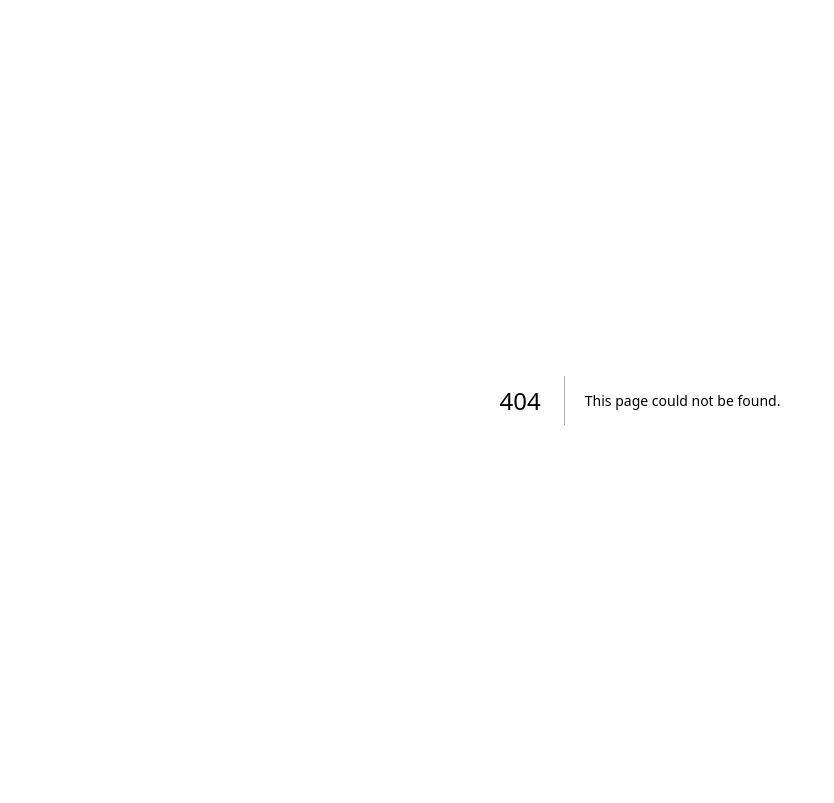
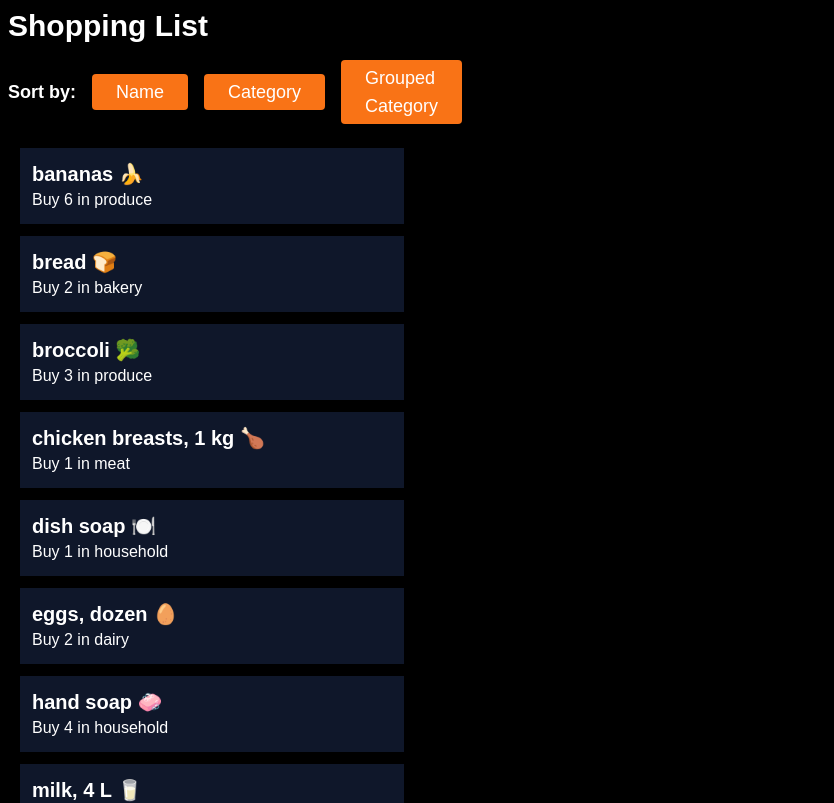
Before and after one commit to Elysia-K/cprg306-assignments, a Next.js app: page /week-6 in a window 1280 px wide. Before the commit this address had no page. Shown: the top 803 px of the page, without its empty margins (0-834 px from the left). Built offline with nearby package versions, Linux system fonts and the light colour scheme.

Commit message:
week-6 code, style finished

```diff
--- a/app/page.js
+++ b/app/page.js
@@ -16,6 +16,9 @@ export default function Home() {
       <p>
         <Link href="./week-5">Week-5 Assignments</Link>
       </p>
+      <p>
+        <Link href="./week-6">Week-6 Assignments</Link>
+      </p>
     </main>
   );
 }
--- /dev/null
+++ b/app/week-6/item-list.js
@@ -0,0 +1,170 @@
+'use client';
+
+import React, { useState } from 'react';
+import Item from './item';
+
+export default function ItemList() {
+  const item1 = {
+    name: 'milk, 4 L 🥛',
+    quantity: 1,
+    category: 'dairy',
+  };
+
+  const item2 = {
+    name: 'bread 🍞',
+    quantity: 2,
+    category: 'bakery',
+  };
+
+  const item3 = {
+    name: 'eggs, dozen 🥚',
+    quantity: 2,
+    category: 'dairy',
+  };
+
+  const item4 = {
+    name: 'bananas 🍌',
+    quantity: 6,
+    category: 'produce',
+  };
+
+  const item5 = {
+    name: 'broccoli 🥦',
+    quantity: 3,
+    category: 'produce',
+  };
+
+  const item6 = {
+    name: 'chicken breasts, 1 kg 🍗',
+    quantity: 1,
+    category: 'meat',
+  };
+
+  const item7 = {
+    name: 'pasta sauce 🍝',
+    quantity: 3,
+    category: 'canned goods',
+  };
+
+  const item8 = {
+    name: 'spaghetti, 454 g 🍝',
+    quantity: 2,
+    category: 'dry goods',
+  };
+
+  const item9 = {
+    name: 'toilet paper, 12 pack 🧻',
+    quantity: 1,
+    category: 'household',
+  };
+
+  const item10 = {
+    name: 'paper towels, 6 pack',
+    quantity: 1,
+    category: 'household',
+  };
+
+  const item11 = {
+    name: 'dish soap 🍽️',
+    quantity: 1,
+    category: 'household',
+  };
+
+  const item12 = {
+    name: 'hand soap 🧼',
+    quantity: 4,
+    category: 'household',
+  };
+
+  const items = [
+    item1,
+    item2,
+    item3,
+    item4,
+    item5,
+    item6,
+    item7,
+    item8,
+    item9,
+    item10,
+    item11,
+    item12,
+  ];
+
+  const [sortBy, setSortBy] = useState('name');
+  const [groupByCategory, setGroupByCategory] = useState(false);
+
+  const sortedItems = [...items].sort((a, b) => {
+    if (sortBy === 'name') return a.name.localeCompare(b.name);
+    if (sortBy === 'category') return a.category.localeCompare(b.category);
+    return 0;
+  });
+
+  const groupedItems = groupByCategory
+    ? sortedItems.reduce((acc, item) => {
+        (acc[item.category] = acc[item.category] || []).push(item);
+        return acc;
+      }, {})
+    : null;
+
+  const btnStyle = 'm-2 px-6 py-1 text-lg text-white bg-orange-500 rounded';
+
+  return (
+    <div>
+      <div className="flex items-center mb-4">
+        <p className="m-2 text-white text-lg font-semibold">Sort by:</p>
+        <button
+          onClick={() => {
+            setSortBy('name');
+            setGroupByCategory(false);
+          }}
+          className={btnStyle}
+        >
+          Name
+        </button>
+        <button
+          onClick={() => {
+            setSortBy('category');
+            setGroupByCategory(false);
+          }}
+          className={btnStyle}
+        >
+          Category
+        </button>
+        <button
+          onClick={() => setGroupByCategory(true)}
+          className={btnStyle + ' flex flex-col'}
+        >
+          <span>Grouped</span>
+          <span>Category</span>
+        </button>
+      </div>
+      <ul>
+        {groupByCategory
+          ? Object.entries(groupedItems).map(([category, items]) => (
+              <li key={category}>
+                <strong className="text-white">{category}</strong>
+                <ul>
+                  {items.map((item) => (
+                    <Item
+                      key={item.name}
+                      name={item.name}
+                      quantity={item.quantity}
+                      category={item.category}
+                    />
+                  ))}
+                </ul>
+              </li>
+            ))
+          : sortedItems.map((item) => (
+              <Item
+                key={item.name}
+                name={item.name}
+                quantity={item.quantity}
+                category={item.category}
+              />
+            ))}
+      </ul>
+    </div>
+  );
+}
--- /dev/null
+++ b/app/week-6/item.js
@@ -0,0 +1,12 @@
+export default function Item({ name, quantity, category }) {
+  const listStyle = 'bg-slate-900 ml-5 mt-3 p-3 text-white max-w-sm';
+
+  return (
+    <li className={listStyle}>
+      <h3 className="font-bold text-xl">{name}</h3>
+      <p>
+        Buy {quantity} in {category}
+      </p>
+    </li>
+  );
+}
--- /dev/null
+++ b/app/week-6/page.js
@@ -0,0 +1,14 @@
+'use client';
+
+import React from 'react';
+import Item from './item';
+import ItemList from './item-list';
+
+export default function Page() {
+  return (
+    <main className="bg-black">
+      <h1 className="font-bold text-3xl text-white p-2">Shopping List</h1>
+      <ItemList />
+    </main>
+  );
+}
```
